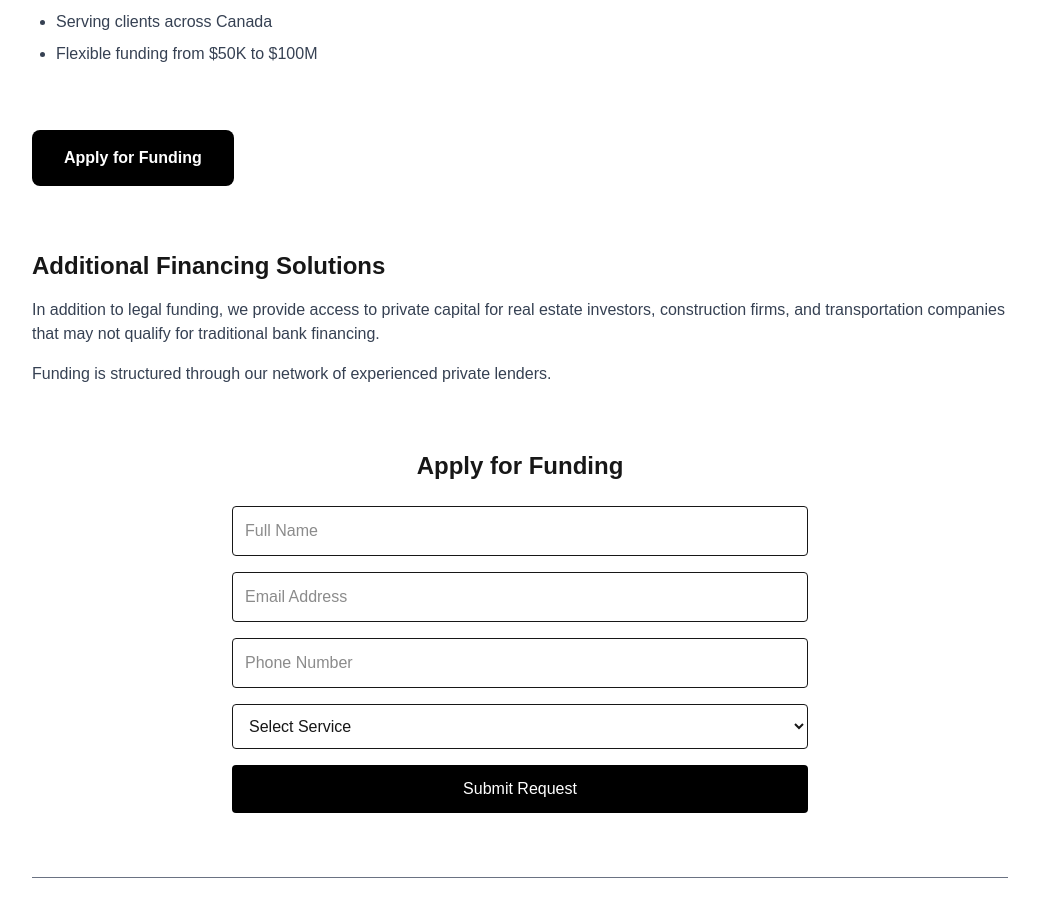
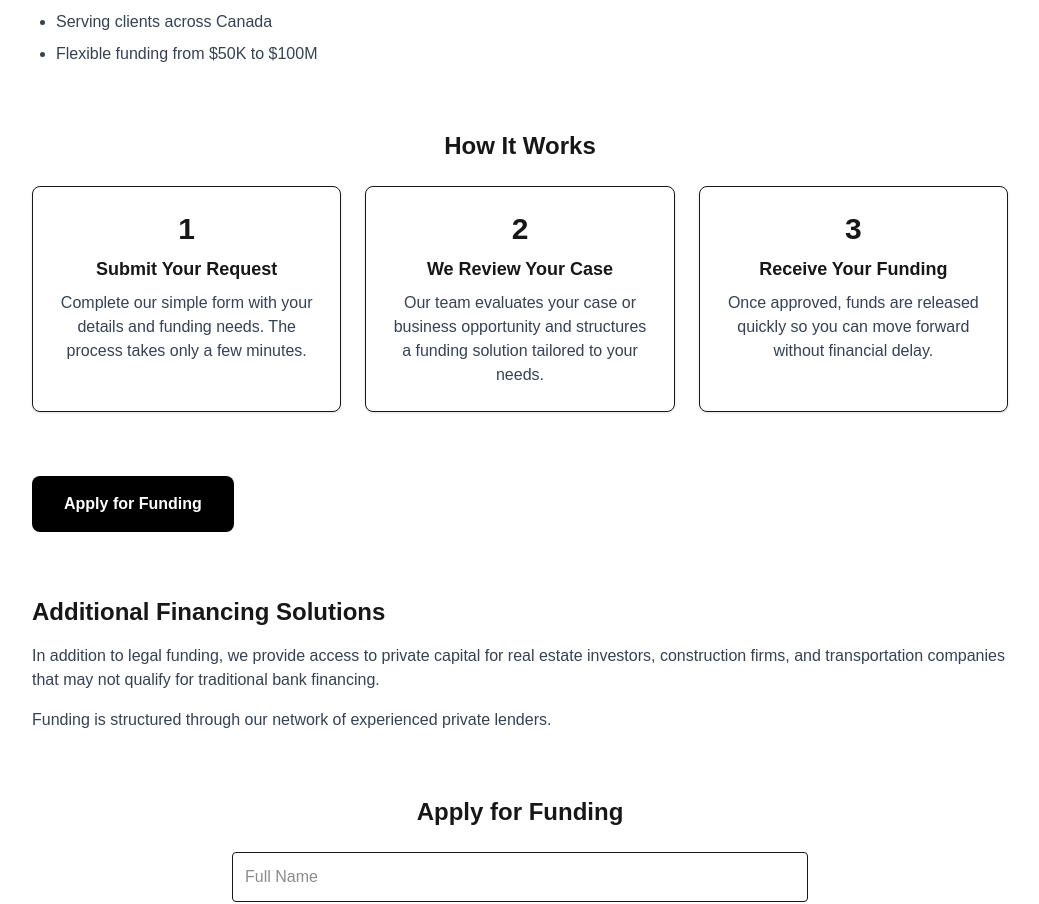
Before and after one commit to stevej00171/my-website, a Next.js app: page / in a window 1280 px wide. Shown: the part 2124-3028 px from the top of the page, without its empty margins (120-1159 px from the left). Built offline with nearby package versions, Linux system fonts and the light colour scheme.

Commit message:
add how it works section

```diff
--- a/app/page.tsx
+++ b/app/page.tsx
@@ -244,6 +244,41 @@ export default function Page() {
         </ul>
       </section>
 
+    {/* HOW IT WORKS */}
+<section className="space-y-6">
+  <h2 className="text-2xl font-semibold text-center">
+    How It Works
+  </h2>
+
+  <div className="grid grid-cols-1 md:grid-cols-3 gap-6 text-center">
+
+    <div className="border p-6 rounded-lg shadow-sm bg-white">
+      <div className="text-3xl font-bold mb-2">1</div>
+      <h3 className="font-semibold text-lg">Submit Your Request</h3>
+      <p className="text-gray-700 mt-2">
+        Complete our simple form with your details and funding needs. The process takes only a few minutes.
+      </p>
+    </div>
+
+    <div className="border p-6 rounded-lg shadow-sm bg-white">
+      <div className="text-3xl font-bold mb-2">2</div>
+      <h3 className="font-semibold text-lg">We Review Your Case</h3>
+      <p className="text-gray-700 mt-2">
+        Our team evaluates your case or business opportunity and structures a funding solution tailored to your needs.
+      </p>
+    </div>
+
+    <div className="border p-6 rounded-lg shadow-sm bg-white">
+      <div className="text-3xl font-bold mb-2">3</div>
+      <h3 className="font-semibold text-lg">Receive Your Funding</h3>
+      <p className="text-gray-700 mt-2">
+        Once approved, funds are released quickly so you can move forward without financial delay.
+      </p>
+    </div>
+
+   </div>
+   </section>
+
       {/* CTA */}
       <a
       href="#contact"
```
